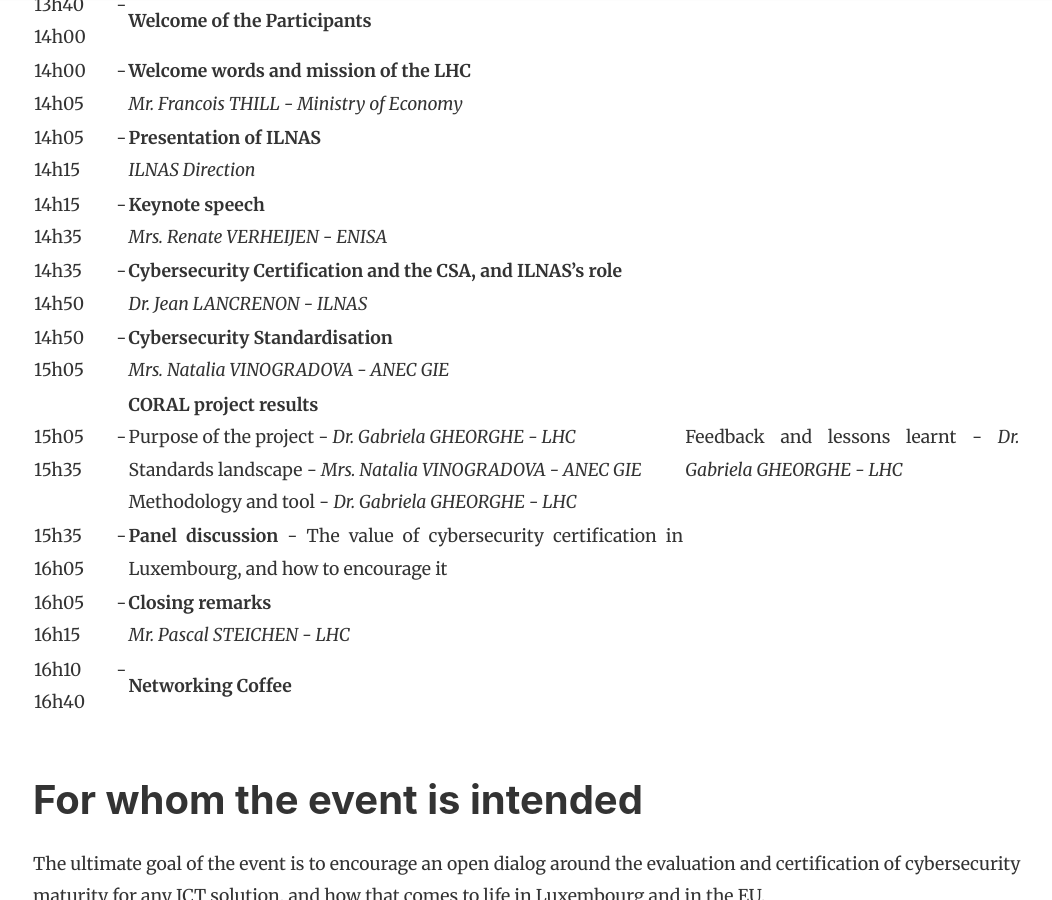
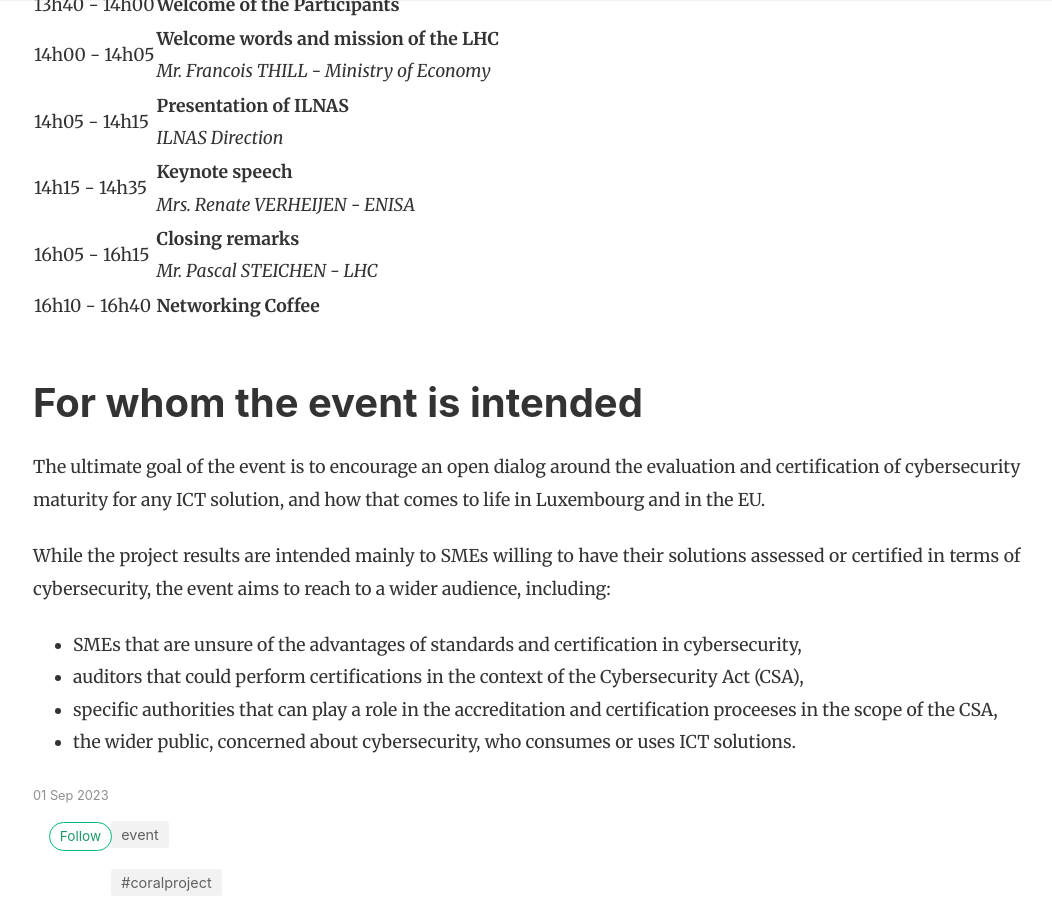
Before and after one commit to NC3-LU/coral-project, a Jekyll site: the page built from _posts/2023-09-01-CORAL-event-agenda.markdown, in a window 1280 px wide and 900 px high, scrolled down 744 px. Shown: the whole window, without its empty margins (67-1119 px from the left). Built offline with Jekyll 4.4.1, drawn with Linux system fonts in a browser that asks for light colours; nearby versions of some CDN libraries.

Commit message:
Update 2023-09-01-CORAL-event-agenda.markdown

```diff
--- a/_posts/2023-09-01-CORAL-event-agenda.markdown
+++ b/_posts/2023-09-01-CORAL-event-agenda.markdown
@@ -27,10 +27,6 @@
 | 14h00 - 14h05 	| **Welcome words and mission of the LHC** <br>_Mr. Francois THILL - Ministry of Economy_ |
 | 14h05 - 14h15  	| **Presentation of ILNAS** <br> _ILNAS Direction_ |
 | 14h15 - 14h35  	| **Keynote speech** <br> _Mrs. Renate VERHEIJEN - ENISA_ |
-| 14h35 -  14h50	|  **Cybersecurity Certification and the CSA, and ILNAS’s role** <br>_Dr. Jean LANCRENON - ILNAS_ |
-| 14h50 -  15h05	|  **Cybersecurity Standardisation** <br> _Mrs. Natalia VINOGRADOVA - ANEC GIE_ |
-| 15h05 -  15h35	|  **CORAL project results** <br> Purpose of the project - _Dr. Gabriela GHEORGHE - LHC_ <br> Standards landscape - _Mrs. Natalia VINOGRADOVA - ANEC GIE_ <br> Methodology and tool - _Dr. Gabriela GHEORGHE - LHC_ <br>|Feedback and lessons learnt - _Dr. Gabriela GHEORGHE - LHC_ |
-| 15h35 -  16h05	|  **Panel discussion** - The value of cybersecurity certification in Luxembourg, and how to encourage it |
 | 16h05 -  16h15	|  **Closing remarks** <br> _Mr. Pascal STEICHEN - LHC_ |
 | 16h10 -  16h40	|  **Networking Coffee** |
 
```
